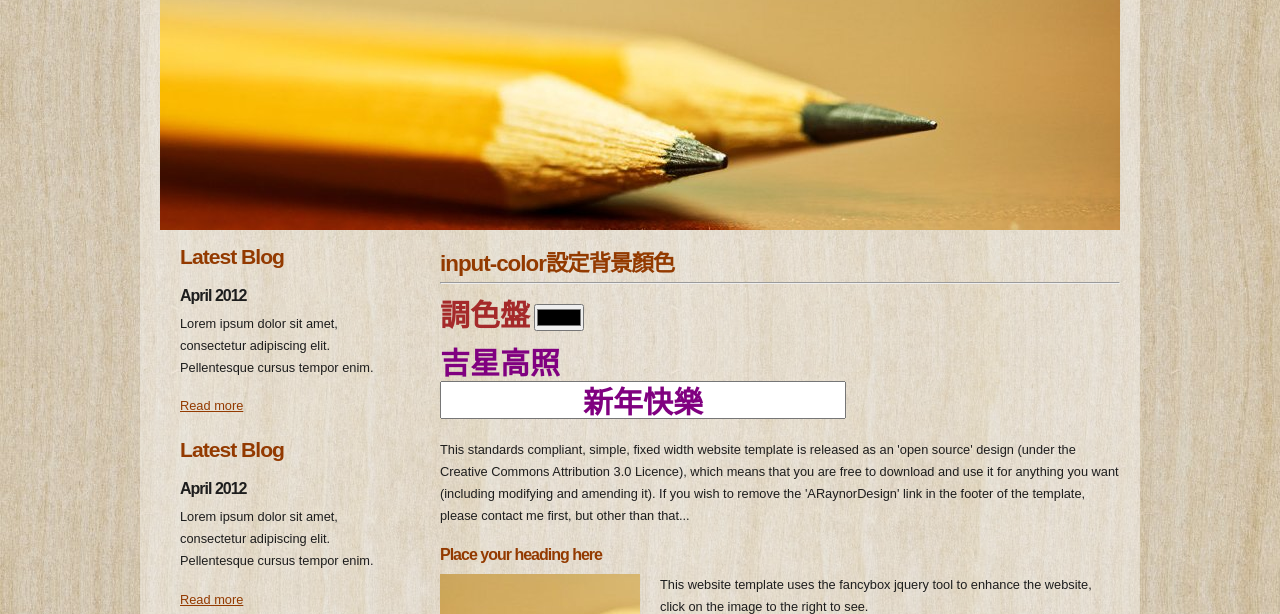
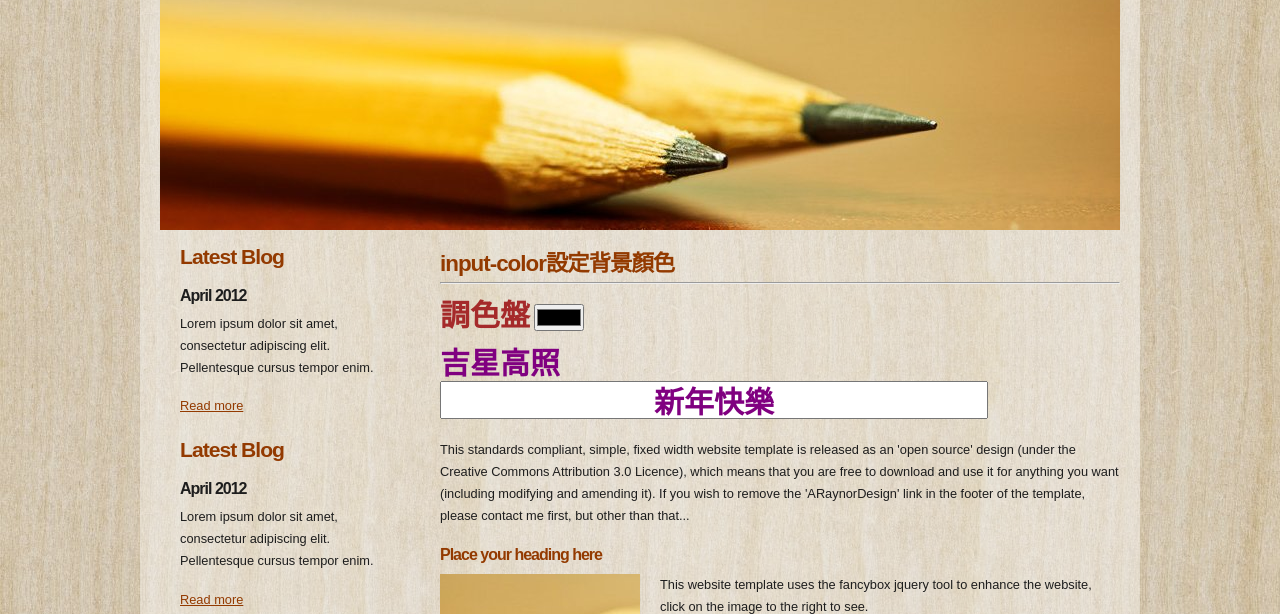
Before and after one commit to sandy0214/hw11, a plain HTML site: page a5.html in a window 1280 px wide. Shown: the part 160-774 px from the top of the page. Drawn offline with Linux system fonts and the light colour scheme.

Commit message:
Add files via upload

```diff
--- a/a5.html
+++ b/a5.html
@@ -92,7 +92,7 @@
           </p>
           <p>
             <label id="b1" class="s1">吉星高照</label><br>
-            <input  id="c1"  class="s1" type="text" value="新年快樂">
+            <input  id="c1"  class="s1" type="text" value="新年快樂" style="width: 80%;">
           </p>
 
 
```
